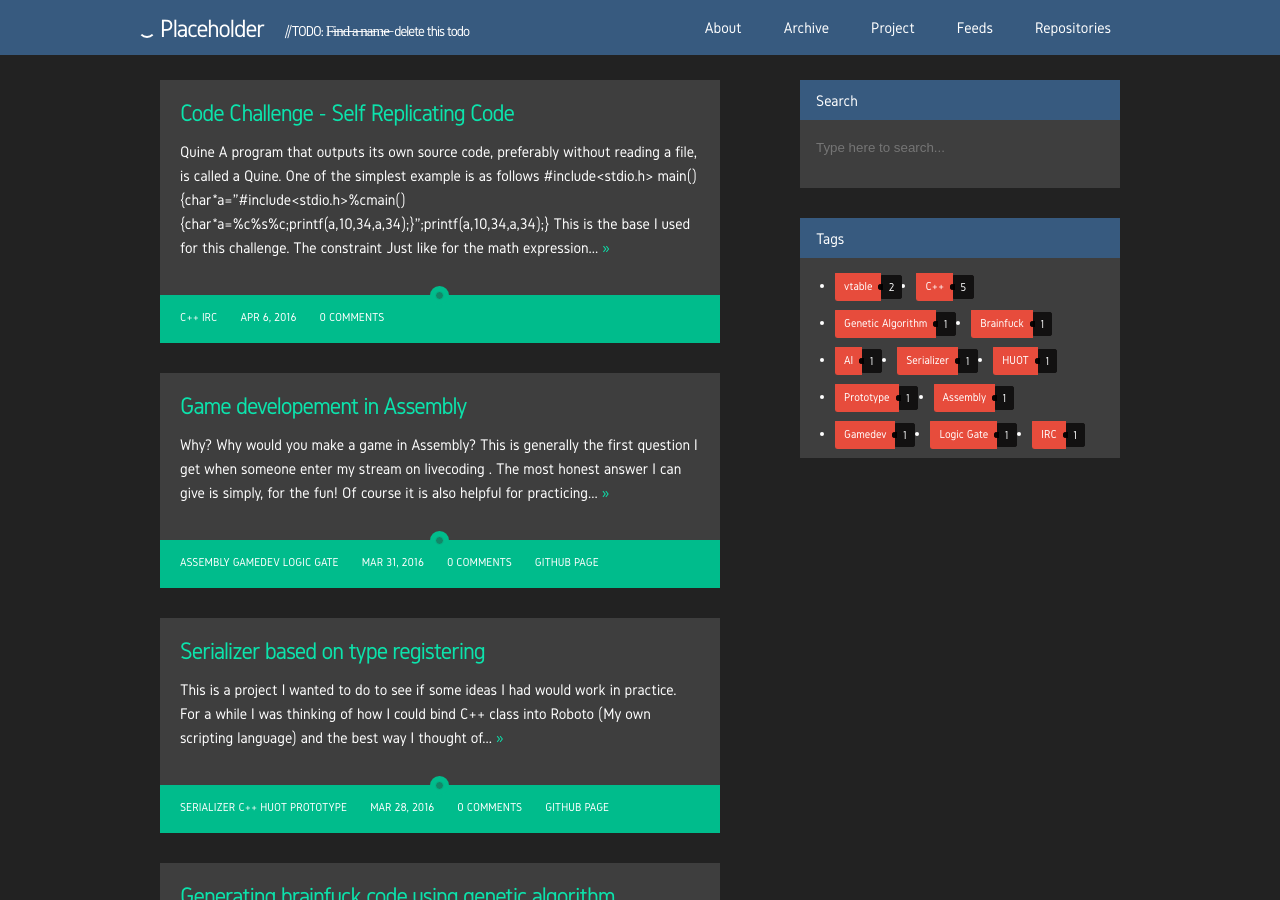
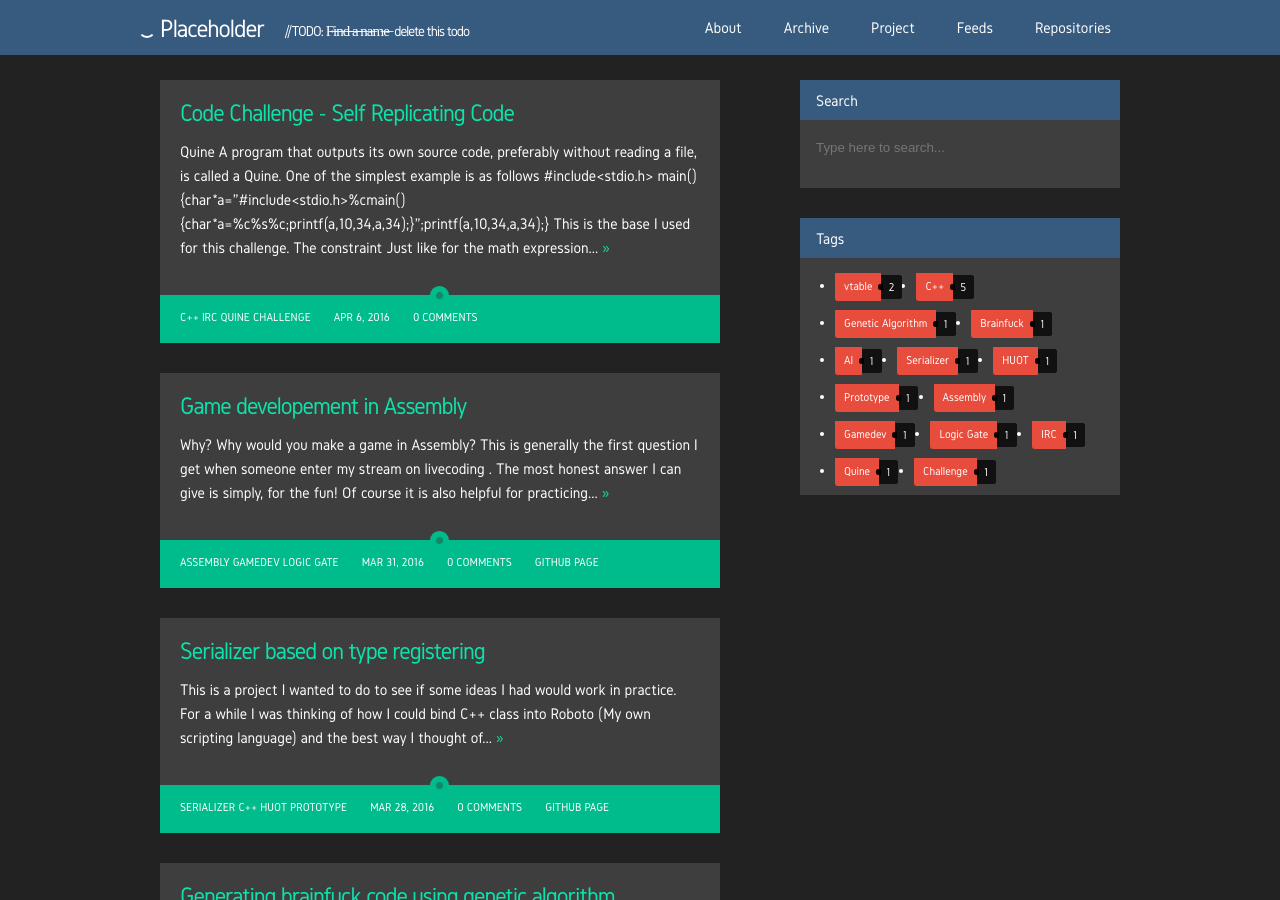
Before and after one commit to lapinozz/lapinozz.github.io, a Jekyll site: the page built from index.html, in a window 1280 px wide and 900 px high. Built offline with Jekyll 4.4.1, drawn with Linux system fonts in a browser that asks for light colours; nearby versions of some CDN libraries; the list of posts is cut into pages by our own code; comment, search, counter and statistics services are not loaded; a style sheet for code colours, icons or effects is not loaded.

Commit message:
added tag

```diff
--- a/_posts/2016-04-07-code-challenge-self-replicating-code.markdown
+++ b/_posts/2016-04-07-code-challenge-self-replicating-code.markdown
@@ -8,6 +8,8 @@ categories: learning
 tags:
 - C++
 - IRC
+- Quine
+- Challenge
 ---
 
 # Quine
```
